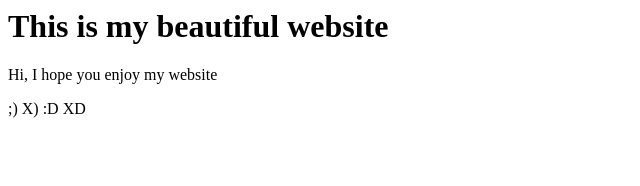
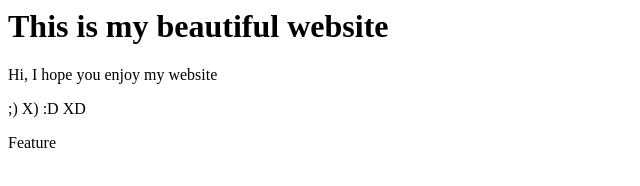
Before and after one commit to AmerShaik545/awesome-repo, a plain HTML site: page index.html in a window 1280 px wide. Shown: the full height of the page, 0-640 px from the left. Drawn offline with Linux system fonts and the light colour scheme.

Commit message:
added feature 1

```diff
--- a/index.html
+++ b/index.html
@@ -3,4 +3,5 @@
 <h1> This is my beautiful website </h1>
 <p> Hi, I hope you enjoy my website</p>
 <p> ;) X) :D XD </p>
+<p> Feature <p>
 </html>
```
